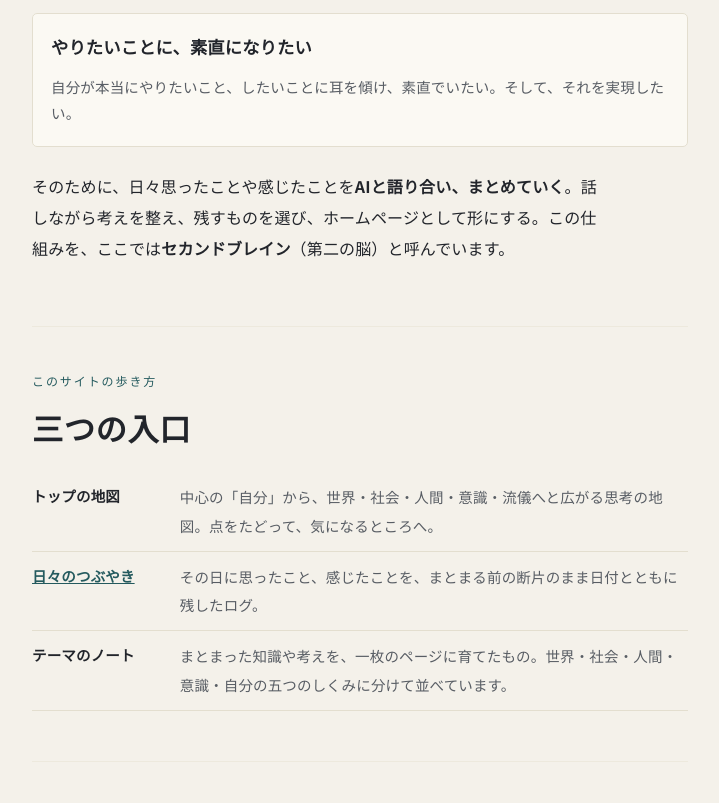
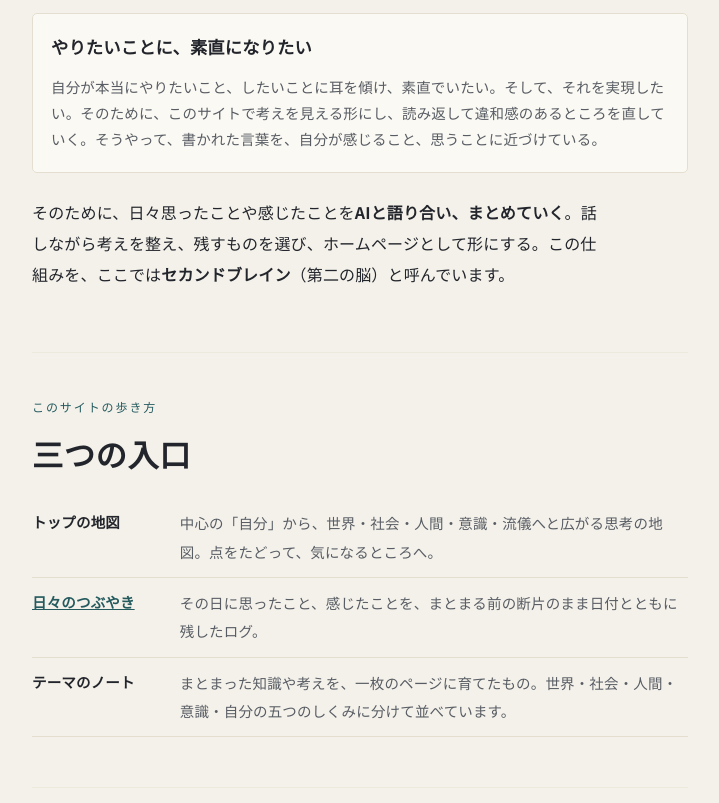
Before and after one commit to doesman1227/about, a plain HTML site: page index.html in a window 1280 px wide. Shown: the part 1220-2023 px from the top of the page, without its empty margins (280-999 px from the left). Drawn offline with Linux system fonts and the light colour scheme.

Commit message:
4つ目の想いに、可視化して違和感を直していくことを追記
Co-Authored-By: Claude Opus 5.5 <noreply@anthropic.com>

```diff
--- a/index.html
+++ b/index.html
@@ -135,7 +135,7 @@
       <div class="benefit"><h3>頭の中を、可視化したい</h3><p>考えていることは、頭の中にあるうちは自分にもよく見えない。言葉にして並べ、地図のように見渡せる形にしたい。</p></div>
       <div class="benefit"><h3>得た知識を、ストックしたい</h3><p>学んだことや知ったことを、読み流して終わりにせず、あとから取り出せる形でためておきたい。</p></div>
       <div class="benefit"><h3>感じた感情を、残しておきたい</h3><p>知識だけでなく、そのとき何に心が動いたのか、何を感じたのかも、消えないうちに残しておきたい。</p></div>
-      <div class="benefit"><h3>やりたいことに、素直になりたい</h3><p>自分が本当にやりたいこと、したいことに耳を傾け、素直でいたい。そして、それを実現したい。</p></div>
+      <div class="benefit"><h3>やりたいことに、素直になりたい</h3><p>自分が本当にやりたいこと、したいことに耳を傾け、素直でいたい。そして、それを実現したい。そのために、このサイトで考えを見える形にし、読み返して違和感のあるところを直していく。そうやって、書かれた言葉を、自分が感じること、思うことに近づけている。</p></div>
     </div>
     <div class="measure" style="margin-top:24px">
       <p>そのために、日々思ったことや感じたことを<strong>AIと語り合い、まとめていく</strong>。話しながら考えを整え、残すものを選び、ホームページとして形にする。この仕組みを、ここでは<strong>セカンドブレイン</strong>（第二の脳）と呼んでいます。</p>
```
